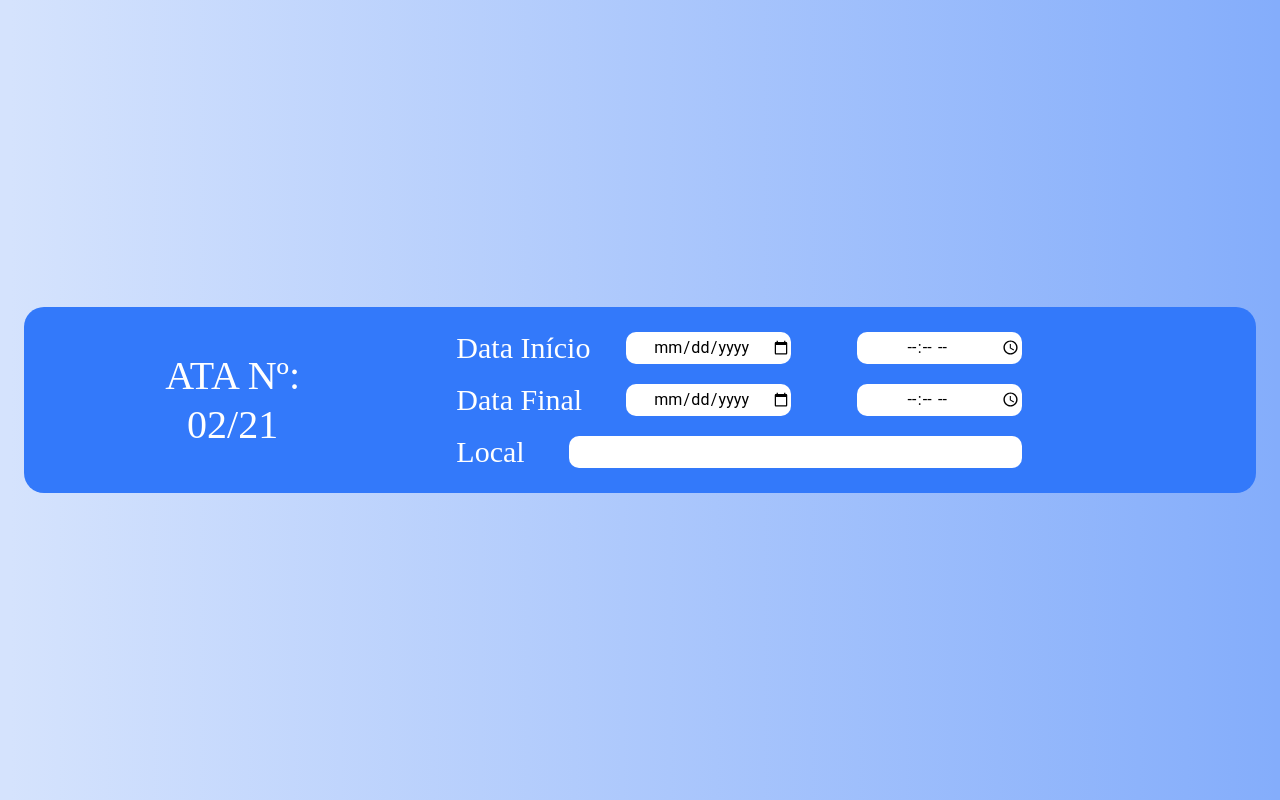
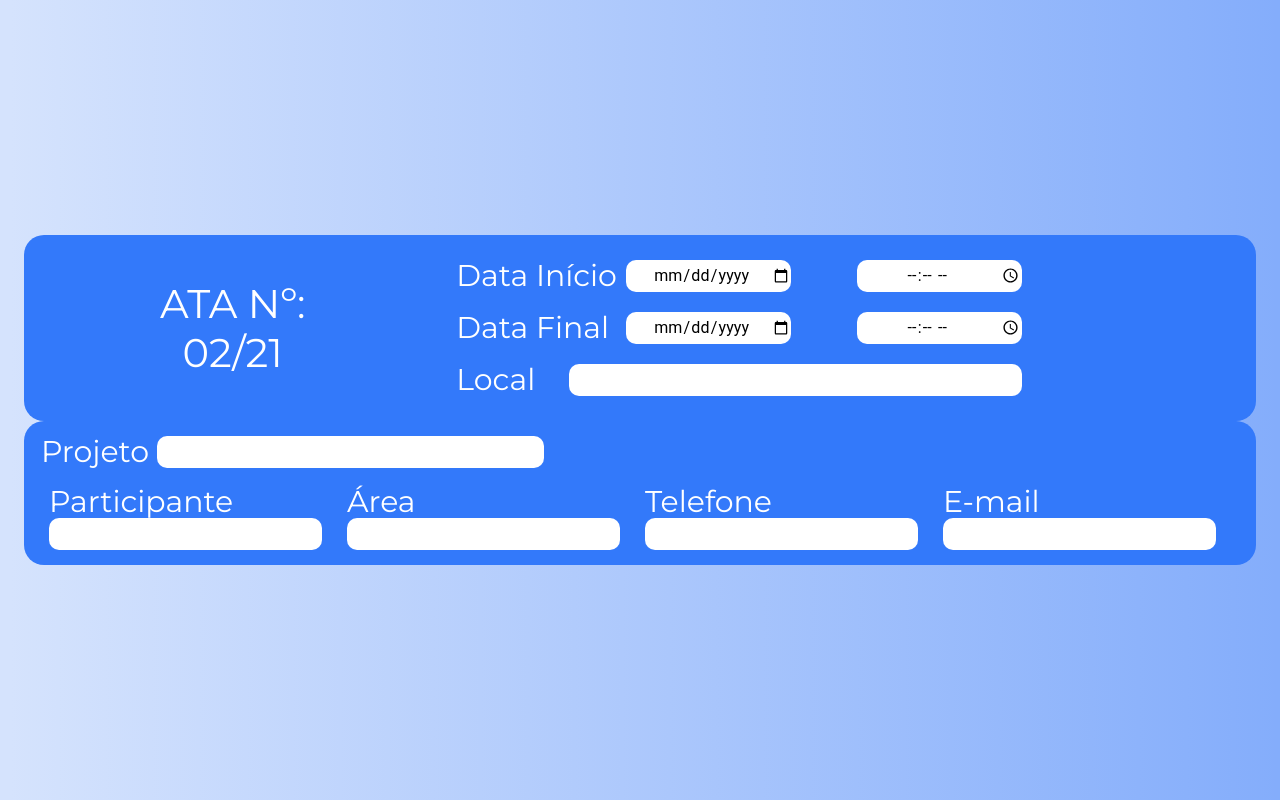
Before and after one commit to BureauTech/ProjectSisatas, a React (Create React App) app in the folder client/: page /createata in a window 1280 px wide. Built offline with nearby package versions, Linux system fonts and the light colour scheme.

Commit message:
Add - font family, component 2

```diff
--- a/client/public/index.html
+++ b/client/public/index.html
@@ -9,6 +9,8 @@
       name="description"
       content="Web site created using create-react-app"
     />
+    <link rel="preconnect" href="https://fonts.gstatic.com">
+    <link href="https://fonts.googleapis.com/css2?family=Montserrat&display=swap" rel="stylesheet">
     <link rel="apple-touch-icon" href="%PUBLIC_URL%/logo192.png" />
     <!--
       manifest.json provides metadata used when your web app is installed on a
--- a/client/src/App.js
+++ b/client/src/App.js
@@ -1,5 +1,6 @@
 import { BrowserRouter as Router, Switch, Route } from "react-router-dom";
 import AtaHeader from "./components/CreateAta/AtaHeader";
+import ProjectParticipants from "./components/CreateAta/ProjectParticipants";
 
 function App() {
   const ata = {
@@ -11,6 +12,7 @@ function App() {
         <Switch>
           <Route path="/createata">
             <AtaHeader ata={ata} />
+            <ProjectParticipants />
           </Route>
         </Switch>
       </Router>
--- a/client/src/components/CreateAta/AtaHeader.css
+++ /dev/null
@@ -1,4 +0,0 @@
-input[type="time"],
-input[type="date"] {
-  text-align: center !important;
-}
--- a/client/src/components/CreateAta/AtaHeader.js
+++ b/client/src/components/CreateAta/AtaHeader.js
@@ -7,7 +7,7 @@ import {
   Input,
 } from "@material-ui/core";
 import { Component } from "react";
-import "./AtaHeader.css";
+import "./Components.css";
 
 // Alterando css de componentes
 const styles = (theme) => ({
--- /dev/null
+++ b/client/src/components/CreateAta/Components.css
@@ -0,0 +1,10 @@
+input[type="time"],
+input[type="date"] {
+  text-align: center !important;
+}
+
+@media screen and (min-width: 600px) and (max-width: 960px) {
+  .inputsGrid {
+    margin-right: 20px !important;
+  }
+}
--- /dev/null
+++ b/client/src/components/CreateAta/ProjectParticipants.js
@@ -0,0 +1,106 @@
+import {
+  Container,
+  FormLabel,
+  Grid,
+  Input,
+  withStyles,
+} from "@material-ui/core";
+import { Component } from "react";
+import "./Components.css";
+
+// Alterando css de componentes
+const styles = (theme) => ({
+  grid: {
+    backgroundColor: theme.palette.primary.main,
+    borderRadius: "20px",
+    padding: 15,
+    paddingLeft: 25,
+  },
+  textField: {
+    backgroundColor: "white",
+    borderRadius: "10px",
+    color: "black",
+    width: "100%",
+    paddingLeft: "0.4rem",
+  },
+  biggerText: {
+    color: "white",
+    fontFamily: "Montserrat",
+    fontSize: "2.5rem",
+    fontStyle: "normal",
+    fontWeight: "normal",
+    lineHeight: "3.0625rem",
+    letterSpacing: "0em",
+    textAlign: "left",
+  },
+  normalText: {
+    color: "white",
+    fontFamily: "Montserrat",
+    fontSize: "1.875rem",
+    fontStyle: "normal",
+    fontWeight: "normal",
+    lineHeight: "2rem",
+    letterSpacing: "0em",
+    textAlign: "left",
+  },
+  rowMargin: {
+    margin: 20,
+  },
+});
+
+class ProjectParticipants extends Component {
+  render() {
+    const { classes } = this.props;
+
+    return (
+      <Container>
+        <Grid container className={classes.grid}>
+          <Grid
+            container
+            justify="flex-start"
+            alignItems="center"
+            spacing={2}
+            style={{ marginBottom: 10 }}
+          >
+            <FormLabel className={classes.normalText}>Projeto</FormLabel>
+            <Grid item xs={12} sm={4} md={4}>
+              <Input className={classes.textField} disableUnderline />
+            </Grid>
+          </Grid>
+          <Grid container justify="space-between">
+            <Grid container justify="flex-start">
+              <Grid item xs={12} sm={5} md={3} className="inputsGrid">
+                <FormLabel className={classes.normalText}>
+                  Participante
+                </FormLabel>
+                <Grid item md={11}>
+                  <Input className={classes.textField} disableUnderline />
+                </Grid>
+              </Grid>
+              <Grid item xs={12} sm={5} md={3} className="inputsGrid">
+                <FormLabel className={classes.normalText}>Área</FormLabel>
+                <Grid item md={11}>
+                  <Input className={classes.textField} disableUnderline />
+                </Grid>
+              </Grid>
+              <Grid item xs={12} sm={5} md={3} className="inputsGrid">
+                <FormLabel className={classes.normalText}>Telefone</FormLabel>
+                <Grid item md={11}>
+                  <Input className={classes.textField} disableUnderline />
+                </Grid>
+              </Grid>
+              <Grid item xs={12} sm={5} md={3} className="inputsGrid">
+                <FormLabel className={classes.normalText}>E-mail</FormLabel>
+                <Grid item md={11}>
+                  <Input className={classes.textField} disableUnderline />
+                </Grid>
+              </Grid>
+            </Grid>
+          </Grid>
+        </Grid>
+      </Container>
+    );
+  }
+}
+
+export default withStyles(styles, { withTheme: true })(ProjectParticipants);
```
